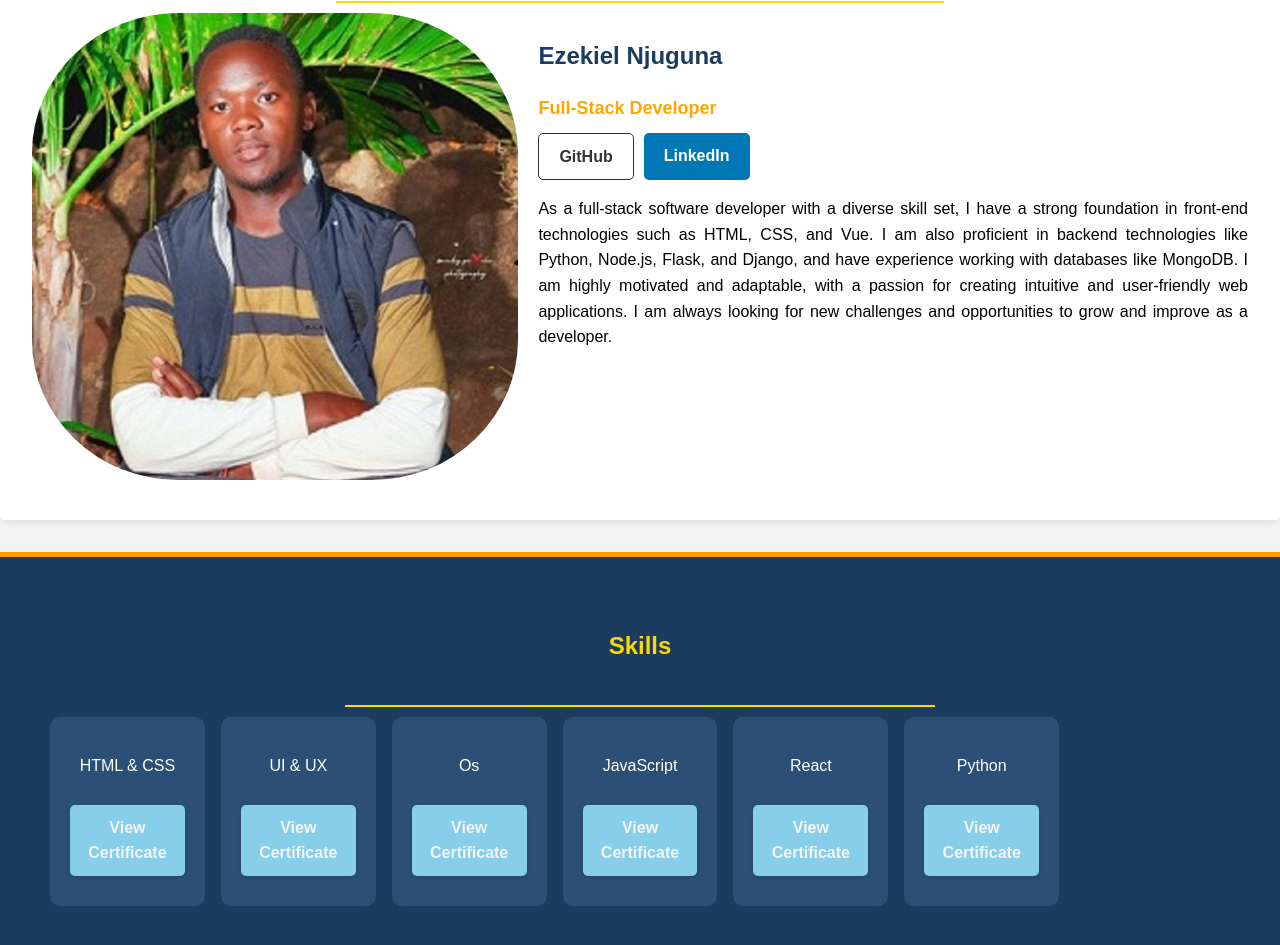
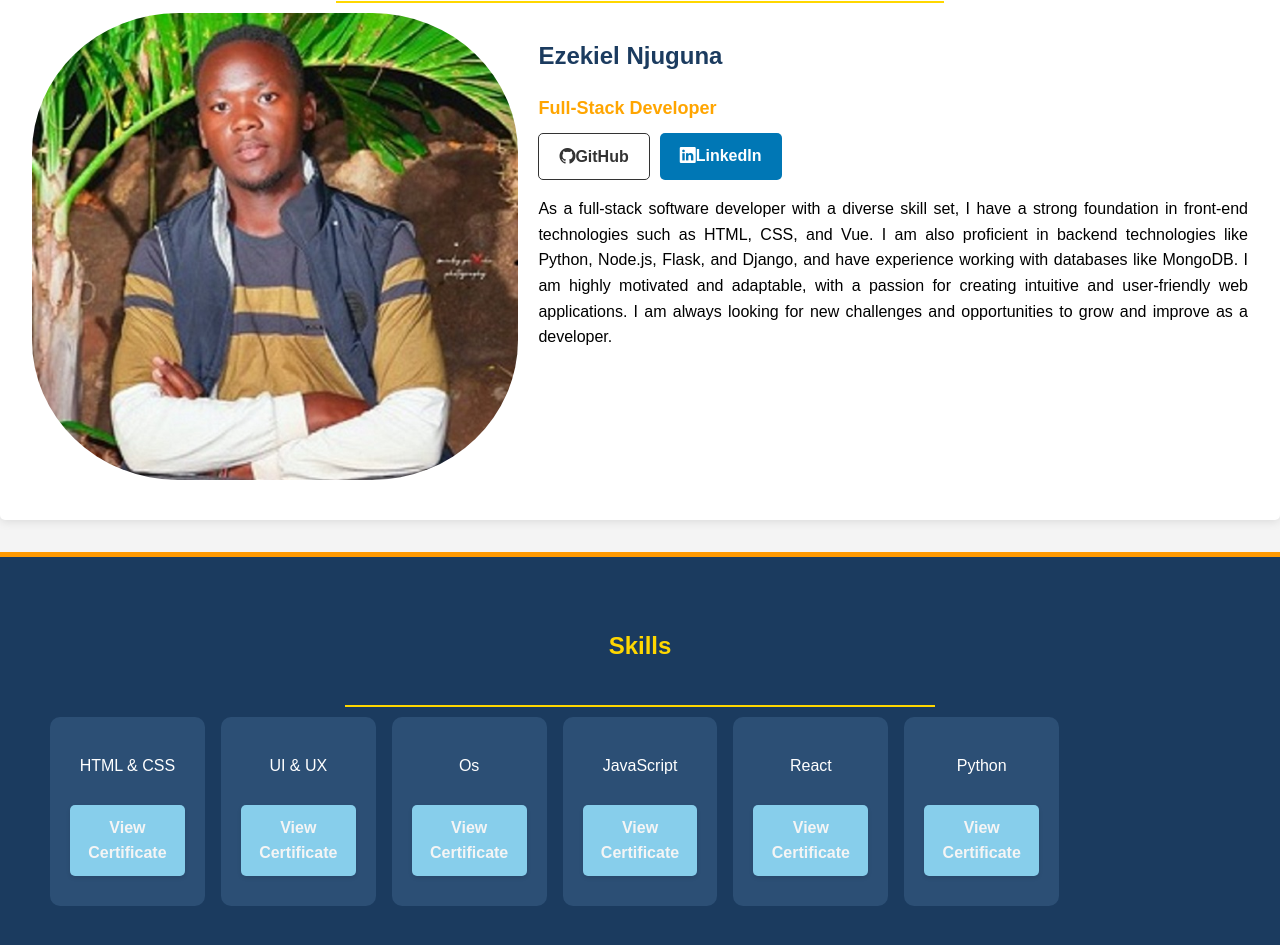
Before and after one commit to Mburuezekiel/portfolio, a React (Create React App) app: page / in a window 1280 px wide. Shown: the part 760-1705 px from the top of the page. Built offline with nearby package versions, Linux system fonts and the light colour scheme.

Commit message:
About.js

```diff
--- a/src/components/About.js
+++ b/src/components/About.js
@@ -18,8 +18,8 @@ function About() {
           {/* <p className="email">Email: <a href="mailto:ezekiel@example.com">ezekiel@example.com</a></p>
            */}
           <div className="links">
-            <a href="https://github.com/Mburuezekiel" target="_blank" rel="noopener noreferrer" className="github">GitHub</a>
-            <a href="https://www.linkedin.com/in/ezekiel-mburu-5aaa00262/" target="_blank" rel="noopener noreferrer" className="linkedin">LinkedIn</a>
+            <a href="https://github.com/Mburuezekiel" target="_blank" rel="noopener noreferrer" className="github"> <i className="bi bi-github"></i>GitHub</a>
+            <a href="https://www.linkedin.com/in/ezekiel-mburu-5aaa00262/" target="_blank" rel="noopener noreferrer" className="linkedin">   <i className="bi bi-linkedin"></i>LinkedIn</a>
           </div>
 
           <p>
```
